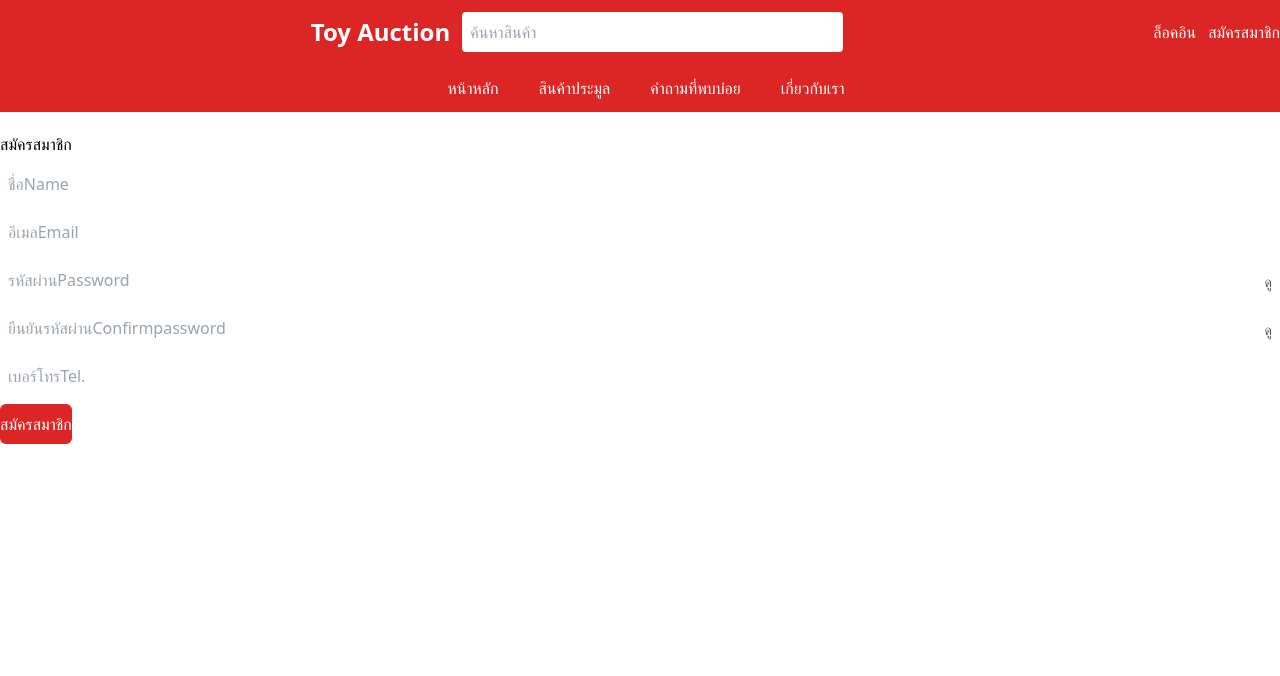
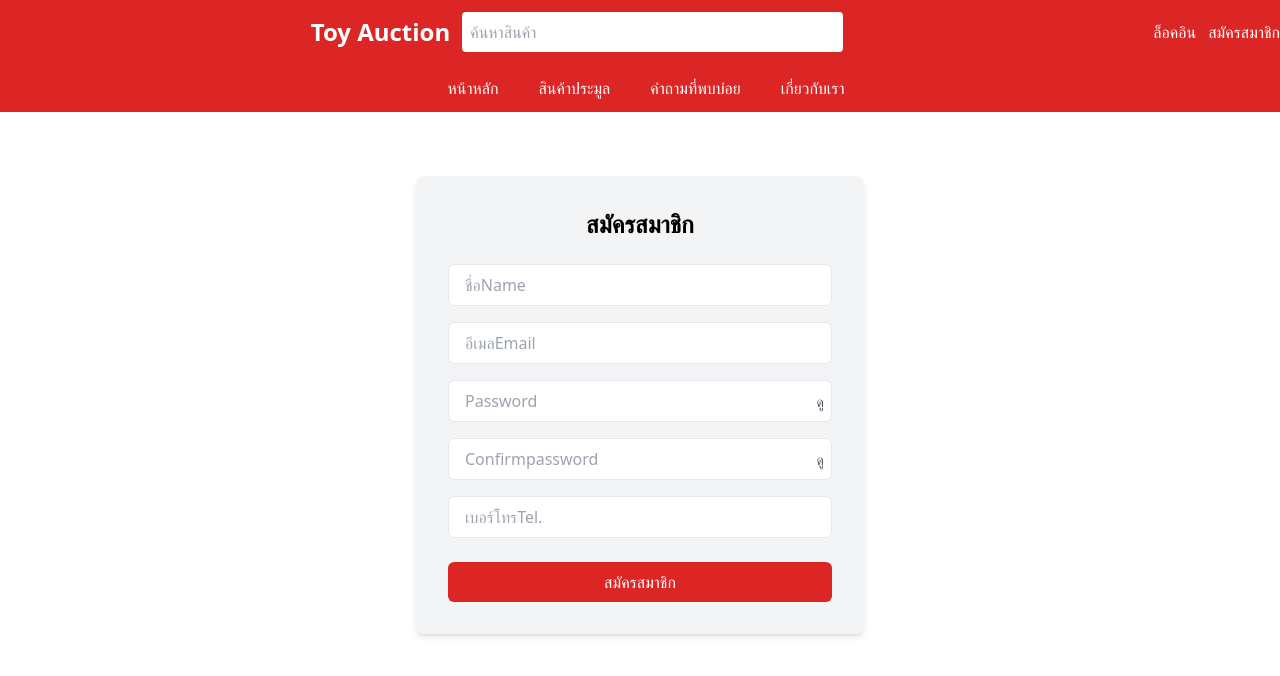
Before and after one commit to JoPrapansak/Toy_Auction, a Next.js app: page /register in a window 1280 px wide. Shown: the top 676 px of the page. Built offline with nearby package versions, Linux system fonts and the light colour scheme.

Commit message:
updatelogin & register

```diff
--- a/src/app/login/page.jsx
+++ b/src/app/login/page.jsx
@@ -3,6 +3,7 @@
 import React from 'react'
 import Nav from '../components/Nav'
 import Link from 'next/link'
+import Navbar from '../components/Navbar'
 
 function LoginPage() {
   const [email, setEmail] = React.useState('')
@@ -32,7 +33,7 @@ function LoginPage() {
   }
   return (
     <div>
-      <Nav/>
+      <Navbar/>
       <main className="flex items-center justify-center py-16">
         <div className="w-full max-w-md bg-gray-100 p-8 rounded-lg shadow-md">
           <h2 className="text-2xl font-semibold text-center mb-6">เข้าสู่ระบบ</h2>
--- a/src/app/register/page.jsx
+++ b/src/app/register/page.jsx
@@ -67,8 +67,9 @@ function RegisterPage() {
   return (
     <div>
       <Navbar/>
-      <div className='container mx-auto py-5 items-center justify-center'>
-        <h3>สมัครสมาชิก</h3>
+      <main className="flex items-center justify-center py-16">
+        <div className='w-full max-w-md bg-gray-100 p-8 rounded-lg shadow-md'>
+          <h2 className="text-2xl font-semibold text-center mb-6">สมัครสมาชิก</h2>
           <form onSubmit={handleSubmit}>
 
             {error && (
@@ -77,15 +78,15 @@ function RegisterPage() {
               </div>
             )}
 
-          <input onChange={(e)  => setName(e.target.value)} className='block bg-gray--300 p-2 my-2 rounded-md' type="text" placeholder='ชื่อName' />
-          <input onChange={(e)  => setEmail(e.target.value)} className='block bg-gray--300 p-2 my-2 rounded-md' type="email" placeholder='อีเมลEmail' />
+            <input onChange={(e)  => setName(e.target.value)} className='w-full px-4 py-2 border rounded-md mb-4' type="text" placeholder='ชื่อName' />
+            <input onChange={(e)  => setEmail(e.target.value)} className='w-full px-4 py-2 border rounded-md mb-4' type="email" placeholder='อีเมลEmail' />
 
-          <div className='relative'>
+            <div className='relative mb-4'>
               <input
                 onChange={(e)  => setPassword(e.target.value)}
-              className='block bg-gray--300 p-2 my-2 rounded-md w-full'
+                className='w-full px-4 py-2 border rounded-md'
                 type={showPassword ? "text" : "password"}
-              placeholder='รหัสผ่านPassword'
+                placeholder='Password'
               />
               <button
                 type="button"
@@ -96,12 +97,12 @@ function RegisterPage() {
               </button>
             </div>
 
-          <div className='relative'>
+            <div className='relative mb-4'>
               <input
                 onChange={(e)  => setConfirmpassword(e.target.value)}
-              className='block bg-gray--300 p-2 my-2 rounded-md w-full'
+                className='w-full px-4 py-2 border rounded-md'
                 type={showConfirmPassword ? "text" : "password"}
-              placeholder='ยืนยันรหัสผ่านConfirmpassword'
+                placeholder='Confirmpassword'
               />
               <button
                 type="button"
@@ -112,15 +113,17 @@ function RegisterPage() {
               </button>
             </div>
 
-          <input onChange={(e)  => setPhone(e.target.value)} className='block bg-gray--300 p-2 my-2 rounded-md' type="tel" placeholder='เบอร์โทรTel.' />
+            <input onChange={(e)  => setPhone(e.target.value)} className='w-full px-4 py-2 border rounded-md mb-6' type="tel" placeholder='เบอร์โทรTel.' />
             <button
                 type="submit"
-              className="bg-red-600 text-white py-2 rounded-md hover:bg-red-700"
+                className="w-full bg-red-600 text-white py-2 rounded-md hover:bg-red-700"
               >
                 สมัครสมาชิก
               </button>
           </form>
         </div>
+
+      </main>
     </div>
   )
 }
```
Lines whose indentation alone changed are shown as unchanged.
